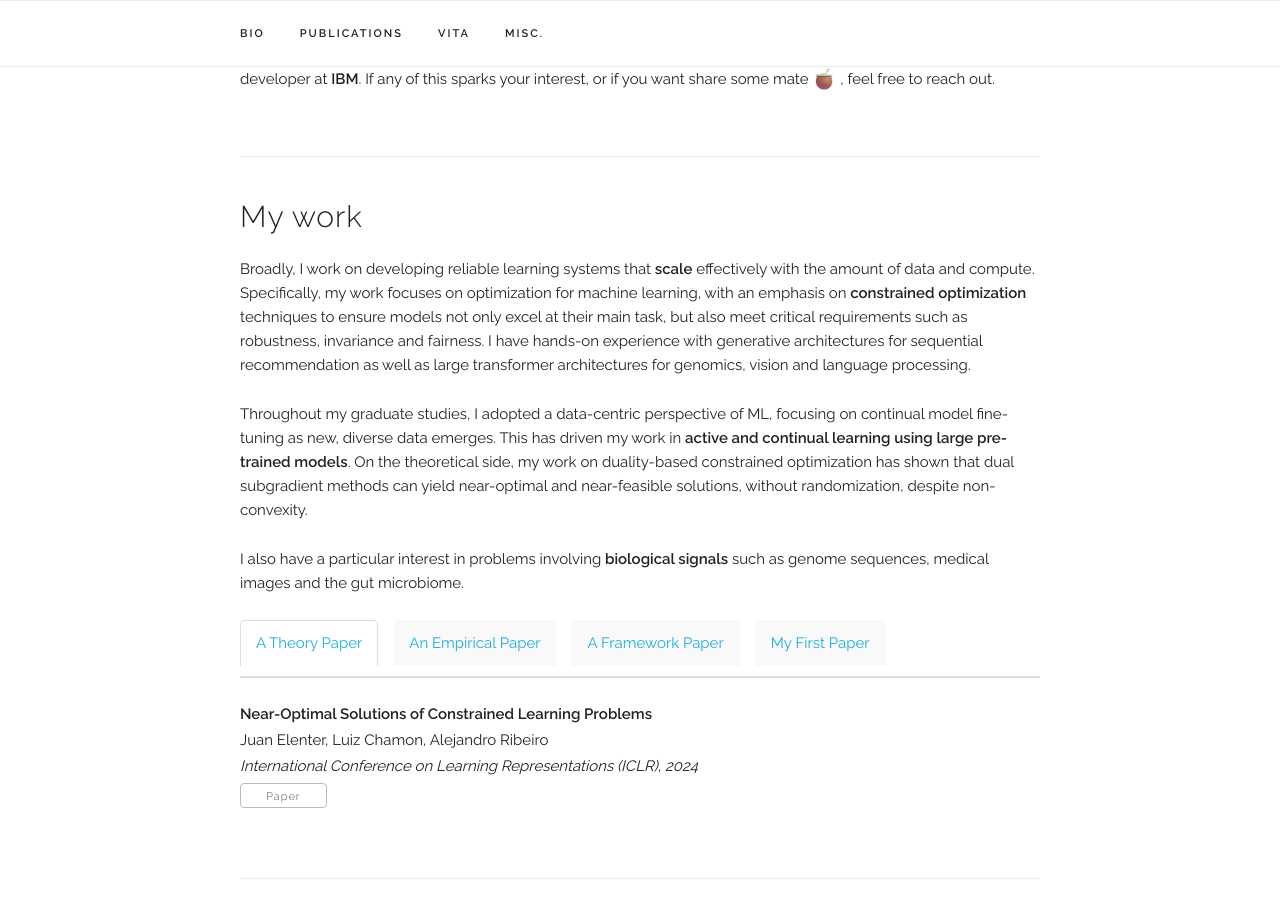
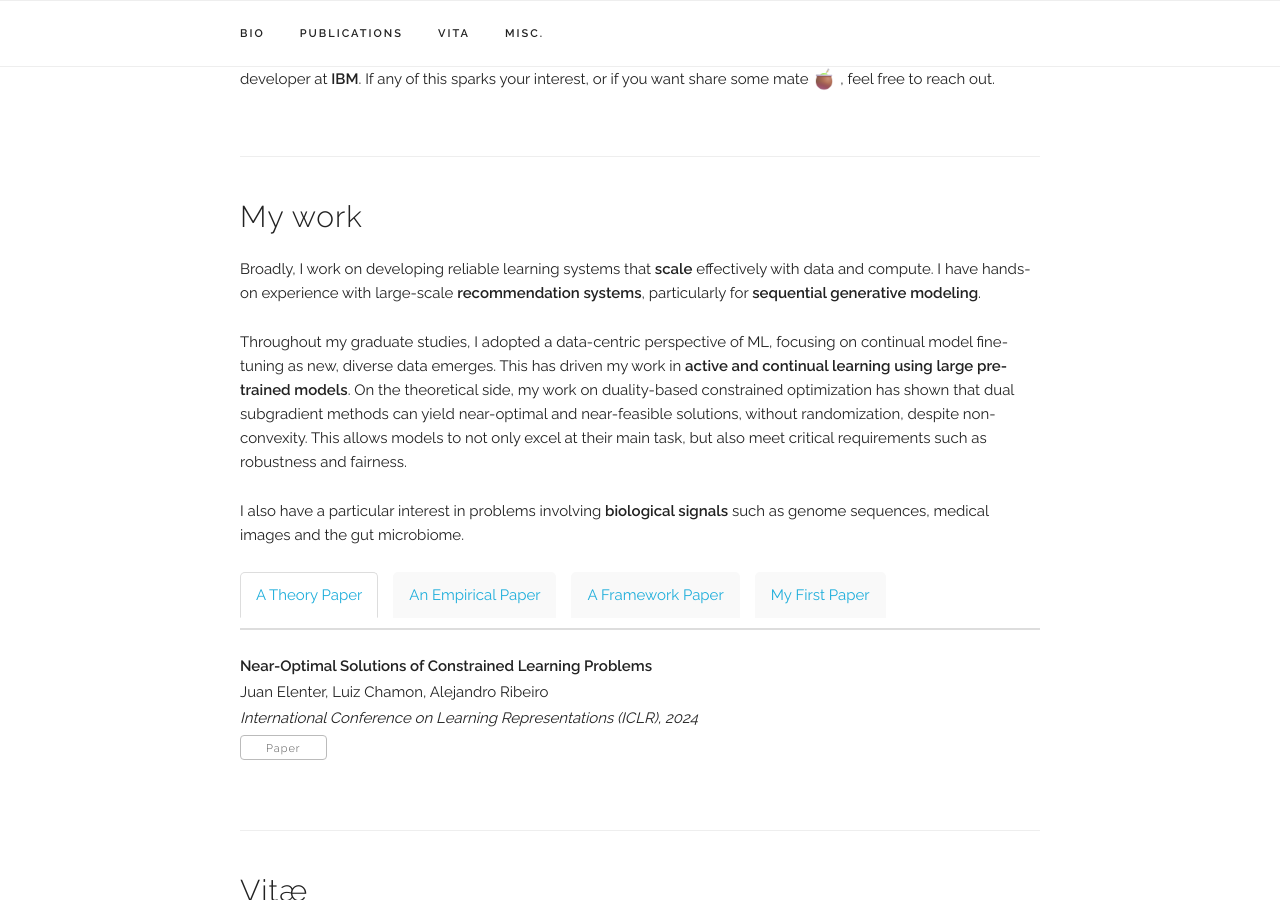
Before and after one commit to juanelenter/juanelenter.github.io, a Jekyll site: the page built from index.html, in a window 1280 px wide and 900 px high, scrolled down 658 px. Built offline with Jekyll 4.4.1, drawn with Linux system fonts in a browser that asks for light colours; some web fonts are replaced.

Commit message:
index update

```diff
--- a/index.html
+++ b/index.html
@@ -21,11 +21,10 @@ title: Home
 <div class="docs-section" id="publications">
   <h4>My work</h4>
   <p>
-  Broadly, I work on developing reliable learning systems that <b>scale</b> effectively with the amount of data and compute.
-  Specifically, my work focuses on optimization for machine learning, with an emphasis on <b>constrained optimization</b> techniques to ensure  models not only excel at their main task, but also meet critical requirements such as robustness, invariance and fairness. I have hands-on experience with generative architectures for sequential recommendation as well as large transformer architectures for genomics, vision and language processing.
-</p>
+    Broadly, I work on developing reliable learning systems that <b>scale</b> effectively with data and compute. I have hands-on experience with large-scale <b>recommendation systems</b>, particularly for <b>sequential generative modeling</b>.
+  </p>
 <p>
-    Throughout my graduate studies, I adopted a data-centric perspective of ML, focusing on continual model fine-tuning as new, diverse data emerges. This has driven my work in <b>active and continual learning using large pre-trained models</b>. On the theoretical side, my work on duality-based constrained optimization has shown that dual subgradient methods can yield near-optimal and near-feasible solutions, without randomization, despite non-convexity.
+    Throughout my graduate studies, I adopted a data-centric perspective of ML, focusing on continual model fine-tuning as new, diverse data emerges. This has driven my work in <b>active and continual learning using large pre-trained models</b>. On the theoretical side, my work on duality-based constrained optimization has shown that dual subgradient methods can yield near-optimal and near-feasible solutions, without randomization, despite non-convexity. This allows models to not only excel at their main task, but also meet critical requirements such as robustness and fairness.
   </p>
   <p>
   I also have a particular interest in problems involving <b>biological signals</b> such as genome sequences, medical images and the gut microbiome. </p>
```
